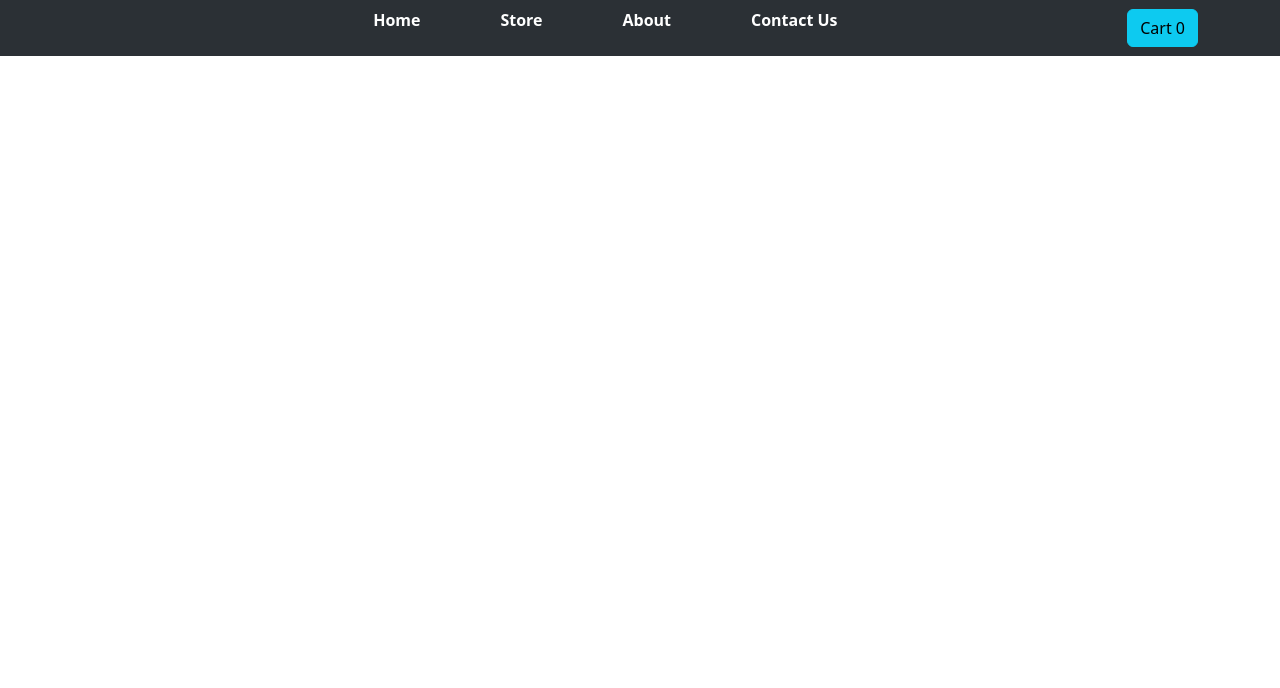
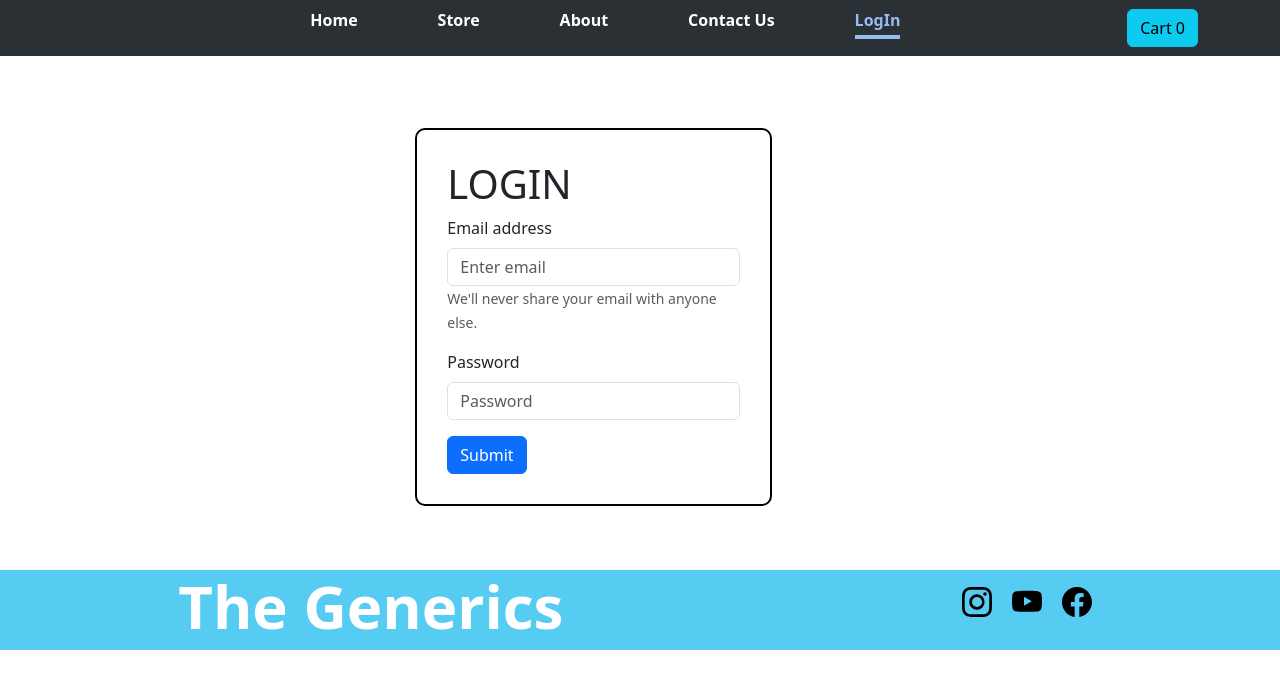
Before and after one commit to Fardeen2001/E-Commerce-App, a React (Create React App) app: page /AuthForm in a window 1280 px wide. Shown: the top 688 px of the page. Built offline with nearby package versions, Linux system fonts and the light colour scheme.

Commit message:
Login Page Added

```diff
--- a/src/App.js
+++ b/src/App.js
@@ -8,6 +8,8 @@ import Home from "./Components/Layout/Home/Home";
 import NavBar from "./Components/Header/Navbar";
 import Contact from "./Components/Layout/Contact/Contact";
 import ProductDetails from "./Components/ProductDetails/ProductDetails";
+import NotFound from "./UI/NotFound";
+import AuthForm from "./Components/Auth/AuthForm";
 
 function App() {
   const [cart, Setcart] = useState(false);
@@ -40,6 +42,7 @@ function App() {
         <main>
           <Routes>
             <Route exact path="/" element={<Home />} />
+            <Route exact path="/AuthForm" element={<AuthForm />} />
             <Route
               exact
               path="/ProductDetails/:productId"
@@ -57,6 +60,7 @@ function App() {
               path="/Contact"
               element={<Contact onAddContact={addContactHandler} />}
             />
+            <Route path="*" element={<NotFound />} />
           </Routes>
         </main>
       </Router>
--- /dev/null
+++ b/src/Components/Auth/AuthForm.js
@@ -0,0 +1,96 @@
+import React, { useContext, useRef } from "react";
+import Button from "react-bootstrap/Button";
+import Form from "react-bootstrap/Form";
+import { Container } from "react-bootstrap";
+import Stack from "react-bootstrap/Stack";
+import Footer from "../Layout/Footer";
+import AuthContext from "../../ContextStore/auth-context";
+import { useNavigate } from "react-router-dom";
+
+const AuthForm = () => {
+  const emailInput = useRef("");
+  const passwordInput = useRef("");
+  const authCxt = useContext(AuthContext);
+  const navigate = useNavigate();
+  const SubmitHandler = async (e) => {
+    e.preventDefault();
+    try {
+      const response = await fetch(
+        "https://identitytoolkit.googleapis.com/v1/accounts:signInWithPassword?key=AIzaSyD12XRDTBa0eyQec4iEUNwZ82htHjLn50M",
+        {
+          method: "POST",
+          body: JSON.stringify({
+            email: emailInput.current.value,
+            password: passwordInput.current.value,
+            returnSecureToken: true,
+          }),
+          headers: {
+            "Content-Type": "application/json",
+          },
+        }
+      );
+      if (!response.ok) {
+        throw new Error("Invalid Email or password");
+      }
+      const data = await response.json();
+      //   console.log(data.idToken);
+      authCxt.login(data.idToken);
+      console.log(data.idToken);
+      navigate("/Store", { replace: true });
+    } catch (error) {
+      alert(error.message);
+    }
+  };
+  return (
+    <>
+      <Container
+        style={{
+          width: "55rem",
+          margin: "10% 0 5% 12%",
+        }}
+      >
+        <Stack gap={2} className="col-md-5 mx-auto">
+          <Form
+            style={{
+              border: "2px solid black",
+              borderRadius: "10px",
+              padding: "30px",
+            }}
+            onSubmit={SubmitHandler}
+          >
+            <h1>LOGIN</h1>
+            <Form.Group className="mb-3" controlId="formBasicEmail">
+              <Form.Label>Email address</Form.Label>
+              <Form.Control
+                type="email"
+                placeholder="Enter email"
+                ref={emailInput}
+                required
+              />
+              <Form.Text className="text-muted">
+                We'll never share your email with anyone else.
+              </Form.Text>
+            </Form.Group>
+
+            <Form.Group className="mb-3" controlId="formBasicPassword">
+              <Form.Label>Password</Form.Label>
+              <Form.Control
+                type="password"
+                placeholder="Password"
+                ref={passwordInput}
+                required
+              />
+            </Form.Group>
+
+            <Button variant="primary" type="submit">
+              Submit
+            </Button>
+          </Form>
+        </Stack>
+      </Container>
+      <Footer />
+    </>
+  );
+};
+
+export default AuthForm;
--- a/src/Components/Data/Data.js
+++ b/src/Components/Data/Data.js
@@ -1,7 +1,7 @@
 const productsArr = [
   {
     title: "Colors",
-    id: "1",
+    id: "p1",
 
     price: 100,
 
@@ -18,7 +18,7 @@ const productsArr = [
     title: "Black and white Colors",
 
     price: 50,
-    id: "2",
+    id: "p2",
 
     imageUrl: "https://prasadyash2411.github.io/ecom-website/img/Album%202.png",
     imageUrl1:
@@ -31,7 +31,7 @@ const productsArr = [
 
   {
     title: "Yellow and Black Colors",
-    id: "3",
+    id: "p3",
 
     price: 70,
 
@@ -48,7 +48,7 @@ const productsArr = [
     title: "Blue Color",
 
     price: 100,
-    id: "4",
+    id: "p4",
 
     imageUrl: "https://prasadyash2411.github.io/ecom-website/img/Album%204.png",
     imageUrl1:
--- a/src/Components/Data/MerchData.js
+++ b/src/Components/Data/MerchData.js
@@ -1,7 +1,7 @@
 const productsArr = [
   {
     title: "T-shirt",
-    id: "5",
+    id: "m1",
 
     price: 200,
 
@@ -17,7 +17,7 @@ const productsArr = [
     title: "Cofee Mug",
 
     price: 150,
-    id: "6",
+    id: "m2",
 
     imageUrl: "https://prasadyash2411.github.io/ecom-website/img/Cofee.png",
     imageUrl1:
--- a/src/Components/Header/NavBar.module.css
+++ b/src/Components/Header/NavBar.module.css
@@ -15,7 +15,7 @@
 }
 .header a:hover,
 .header a:active,
-.header a .active {
+.header a.active {
   color: #95bcf0;
   padding-bottom: 0.25rem;
   border-bottom: 4px solid #95bcf0;
--- a/src/Components/Header/Navbar.js
+++ b/src/Components/Header/Navbar.js
@@ -16,21 +16,61 @@ const NavBar = (props) => {
       style={{ backgroundColor: "#000", color: "#fff" }}
     >
       <Container>
-        <Container className={classes.header}>
+        <Container>
+          <nav className={classes.header}>
             <ul>
               <li>
-              <NavLink to="/">Home</NavLink>
+                <NavLink
+                  to="/"
+                  className={(navdata) =>
+                    navdata.isActive ? classes.active : ""
+                  }
+                >
+                  Home
+                </NavLink>
               </li>
               <li>
-              <NavLink to="/Store">Store</NavLink>
+                <NavLink
+                  to="/Store"
+                  className={(navdata) =>
+                    navdata.isActive ? classes.active : ""
+                  }
+                >
+                  Store
+                </NavLink>
               </li>
               <li>
-              <NavLink to="/About">About</NavLink>
+                <NavLink
+                  to="/About"
+                  className={(navdata) =>
+                    navdata.isActive ? classes.active : ""
+                  }
+                >
+                  About
+                </NavLink>
               </li>
               <li>
-              <NavLink to="/Contact">Contact Us</NavLink>
+                <NavLink
+                  to="/Contact"
+                  className={(navdata) =>
+                    navdata.isActive ? classes.active : ""
+                  }
+                >
+                  Contact Us
+                </NavLink>
+              </li>
+              <li>
+                <NavLink
+                  to="/AuthForm"
+                  className={(navdata) =>
+                    navdata.isActive ? classes.active : ""
+                  }
+                >
+                  LogIn
+                </NavLink>
               </li>
             </ul>
+          </nav>
         </Container>
         <Navbar.Toggle />
         <Navbar.Collapse
--- a/src/Components/Layout/Contact/Contact.js
+++ b/src/Components/Layout/Contact/Contact.js
@@ -4,10 +4,12 @@ import Button from "react-bootstrap/Button";
 import Form from "react-bootstrap/Form";
 import Header from "../../Header/Header";
 import Footer from "../Footer";
+import { useNavigate } from "react-router-dom";
 const Contact = (props) => {
   const nameRef = useRef("");
   const emailRef = useRef("");
   const numberRef = useRef("");
+  const navigate = useNavigate();
   const submitHandler = (e) => {
     e.preventDefault();
     const contactData = {
@@ -16,10 +18,12 @@ const Contact = (props) => {
       phNumber: numberRef.current.value,
     };
     props.onAddContact(contactData);
+    navigate("/Store");
   };
   return (
     <>
       <Header />
+
       <Form onSubmit={submitHandler}>
         <Container className="m-5">
           <Form.Group className="mb-3" controlId="formBasicName">
--- /dev/null
+++ b/src/ContextStore/auth-context.js
@@ -0,0 +1,37 @@
+import React, { useState } from "react";
+
+const AuthContext = React.createContext({
+  token: "",
+  isLoggedIn: false,
+  login: (token) => {},
+  logout: () => {},
+});
+
+export const AuthContextProvider = (props) => {
+  const initialToken = localStorage.getItem("loginId");
+  const [token, setToken] = useState(initialToken);
+  const userIsLoggedIn = !!token;
+
+  const loginHandler = (token) => {
+    console.log(token);
+    localStorage.setItem("loginId", token);
+    setToken(token);
+  };
+  const logoutHandler = () => {
+    localStorage.removeItem("loginId");
+    setToken(null);
+  };
+  const contextValues = {
+    token: token,
+    isLoggedIn: userIsLoggedIn,
+    login: loginHandler,
+    logout: logoutHandler,
+  };
+  return (
+    <AuthContext.Provider value={contextValues}>
+      {props.children}
+    </AuthContext.Provider>
+  );
+};
+
+export default AuthContext;
--- /dev/null
+++ b/src/UI/NotFound.js
@@ -0,0 +1,15 @@
+import React from "react";
+
+const NotFound = () => {
+  return (
+    <div className="text-center">
+      <br />
+      <br />
+      <br />
+      <br />
+      <h1>Page Not Found!</h1>
+    </div>
+  );
+};
+
+export default NotFound;
```
Also changed, not shown: src/Components/ProductDetails/ProductDetails.js (+17 -2 lines). Lines whose indentation alone changed are shown as unchanged.
